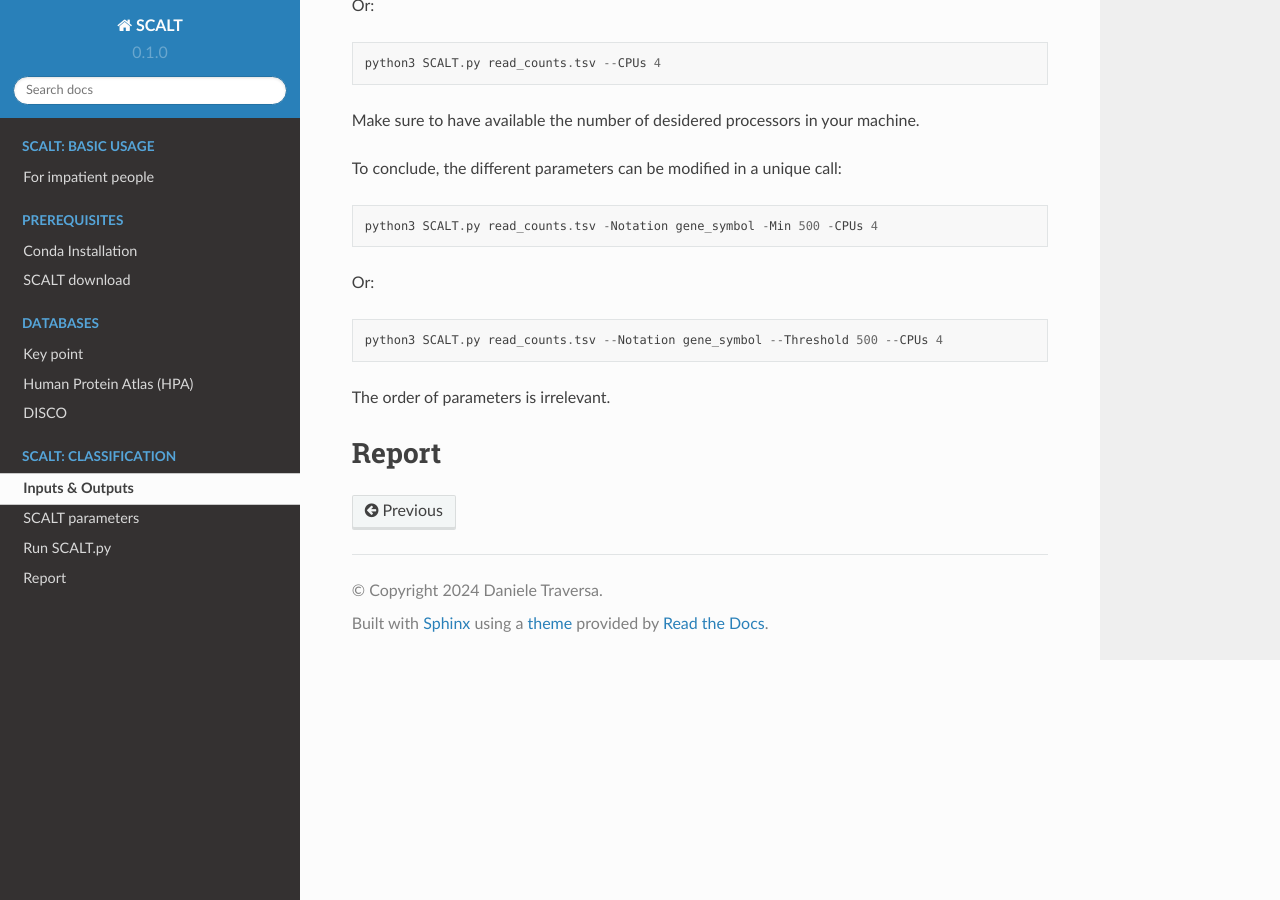
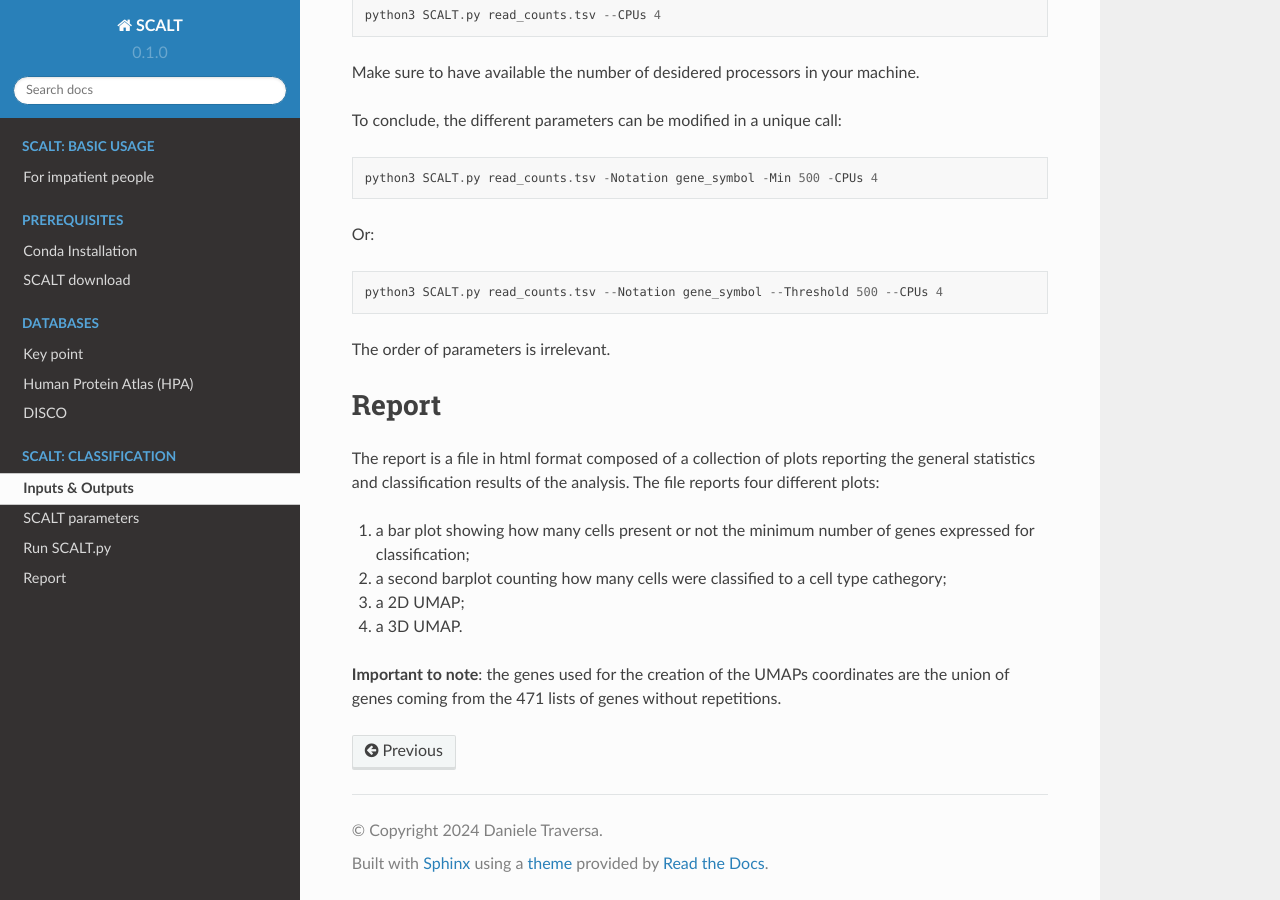
Before and after one commit to danitrave/CapitalCitiesGame, a Sphinx documentation site: the page built from docs/source/classification.rst, in a window 1280 px wide and 900 px high, scrolled down 2735 px. Built offline with Sphinx 7.4.7 and the Read the Docs theme 2.0.0, drawn with Linux system fonts in a browser that asks for light colours; some of the changed text lies outside the part shown.

Commit message:
Update classification.rst

```diff
--- a/docs/source/classification.rst
+++ b/docs/source/classification.rst
@@ -248,3 +248,12 @@ The order of parameters is irrelevant.
 
 Report
 ======
+
+The report is a file in html format composed of a collection of plots reporting the general statistics and classification results of the analysis. The file reports four different plots:
+
+1. a bar plot showing how many cells present or not the minimum number of genes expressed for classification;
+2. a second barplot counting how many cells were classified to a cell type cathegory;
+3. a 2D UMAP;
+4. a 3D UMAP.
+
+**Important to note**: the genes used for the creation of the UMAPs coordinates are the union of genes coming from the 471 lists of genes without repetitions.
```
Also changed, not shown: other parts of docs/source/classification.rst (+1 -1 lines).
